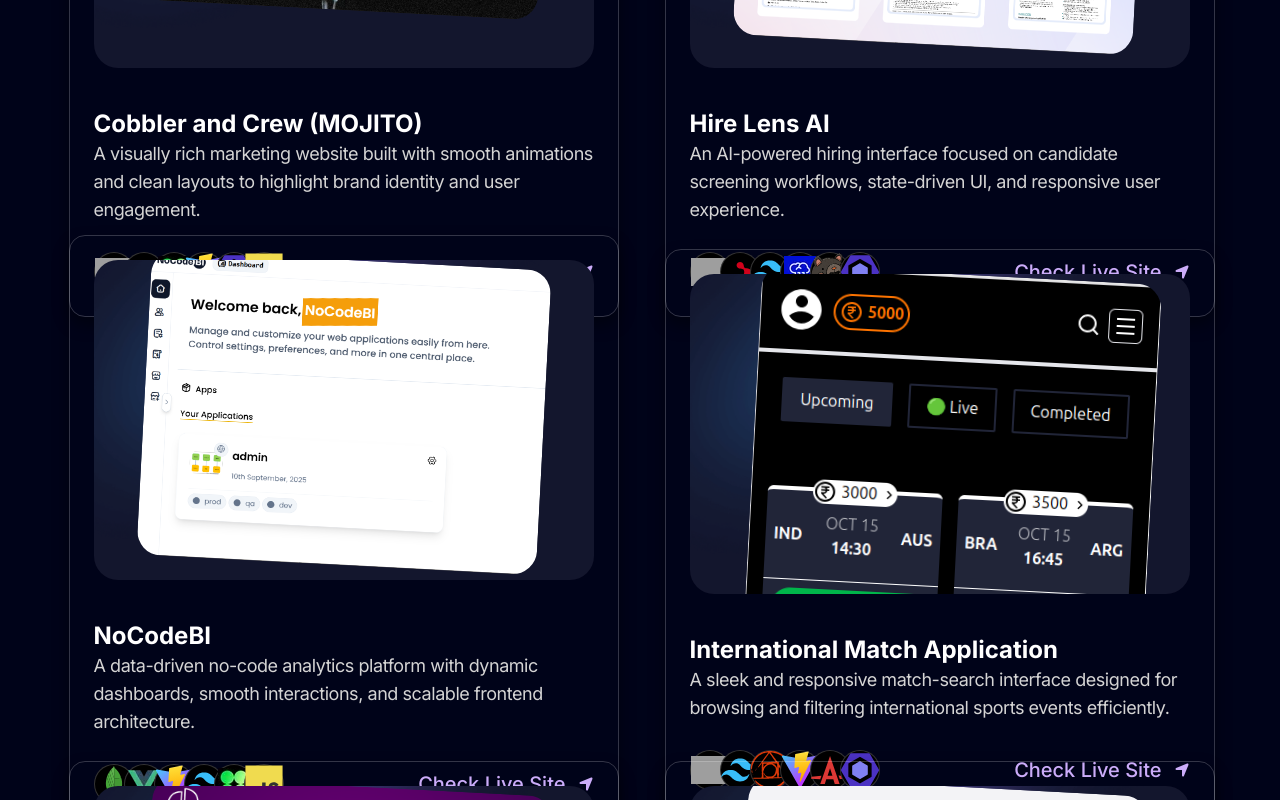
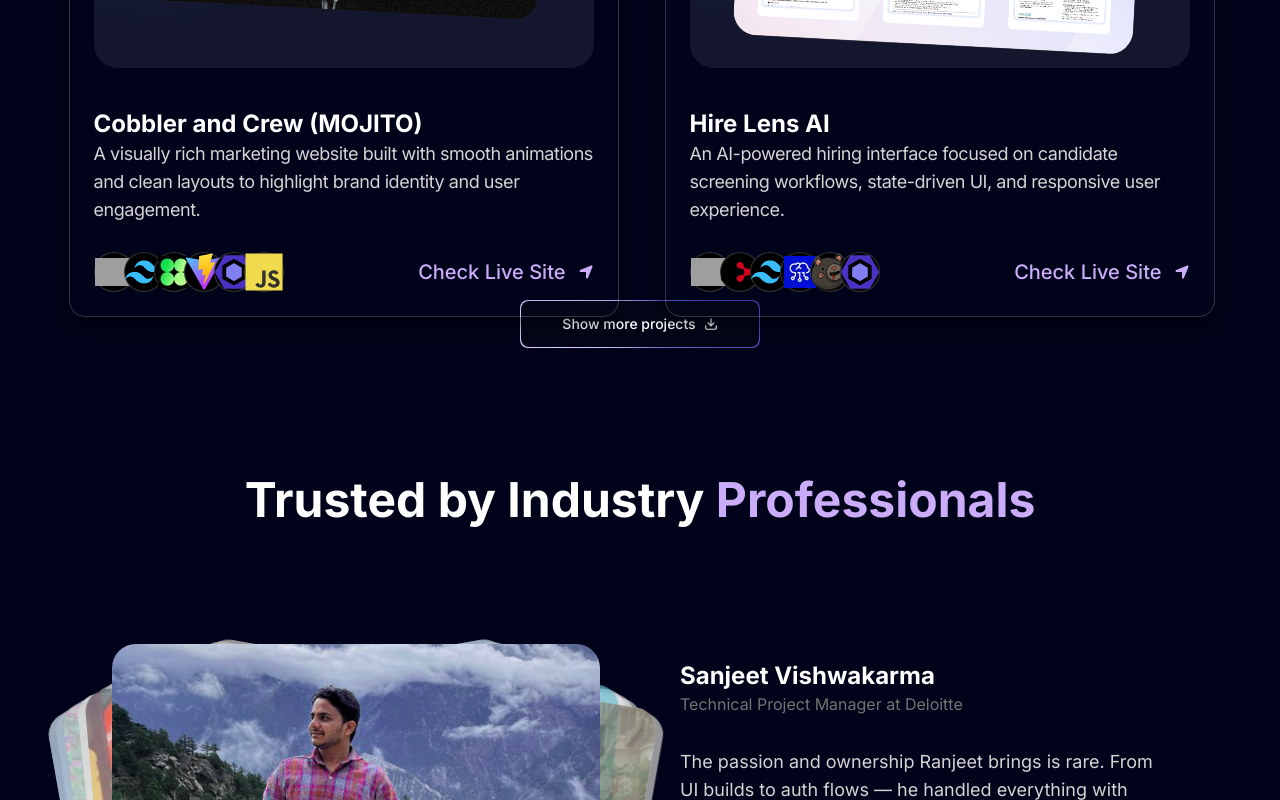
Before and after one commit to Ranjeet-vishwakarma-8081/RanjeetTechSolutions, a React (Vite) app: page / in a window 1280 px wide. Shown: the part 3472-4272 px from the top of the page. Built offline with nearby package versions, Linux system fonts and the light colour scheme; grey boxes are pictures that could not be loaded.

Commit message:
Added logic for displaying projects based on visible count

```diff
--- a/src/components/RecentProjects.jsx
+++ b/src/components/RecentProjects.jsx
@@ -1,8 +1,30 @@
+import { useState } from "react";
 import { FaLocationArrow } from "react-icons/fa6";
 import { projects } from "../data";
 import { PinContainer } from "./ui/PinContainer";
+import { FiLoader, FiDownload } from "react-icons/fi";
+import MagicButton from "./ui/MagicButton";
+
+const INITIAL_COUNT = 4;
+const LOAD_MORE_COUNT = 2;
 
 const RecentProjects = () => {
+  const [visibleCount, setVisibleCount] = useState(INITIAL_COUNT);
+  const [isLoadingProjects, setIsLoadingProjects] = useState(false);
+
+  const hasMoreProjects = visibleCount < projects.length;
+
+  const handleLoadMoreProjects = () => {
+    setIsLoadingProjects(true);
+
+    setTimeout(() => {
+      setVisibleCount((prev) =>
+        Math.min(prev + LOAD_MORE_COUNT, projects.length),
+      );
+      setIsLoadingProjects(false);
+    }, 600);
+  };
+
   return (
     <div className="py-16" id="projects">
       <h2 className="heading">
@@ -10,14 +32,16 @@
         <span className="text-purple">recent projects</span>
       </h2>
 
-      <div className="flex flex-wrap items-center justify-center gap-10 mt-10 lg:gap-x-24 lg:gap-y-20 2xl:gap-y-10 md:py-20 ">
-        {projects.map(({ id, title, link, description, img, iconLists }) => (
+      <div className="flex flex-wrap items-center justify-center gap-10 mt-10 lg:gap-x-24 lg:gap-y-20 2xl:gap-y-10 md:py-20">
+        {projects
+          .slice(0, visibleCount)
+          .map(({ id, title, link, description, img, iconLists }) => (
             <div
               key={id}
               className="flex items-center justify-center w-[80vw] sm:w-[500px] 2xl:w-[570px] sm:h-[27rem] 2xl:h-[40rem]"
             >
               <PinContainer title={link} href={link}>
-              <div className="mb-10 overflow-hidden relative flex justify-center items-center sm:w-[500px] 2xl:w-[570px] w-[80vw] h-[30vh] sm:h-[40vh] ">
+                <div className="mb-10 overflow-hidden relative flex justify-center items-center sm:w-[500px] 2xl:w-[570px] w-[80vw] h-[30vh] sm:h-[40vh]">
                   <div className="relative w-full h-full overflow-hidden bg-[#13162d] rounded-3xl">
                     <img src="/bg.png" alt="bg-img" />
                   </div>
@@ -28,12 +52,15 @@
                     loading="lazy"
                   />
                 </div>
+
                 <h1 className="text-xl font-bold text-white md:text-2xl line-clamp-1">
                   {title}
                 </h1>
+
                 <p className="text-base font-light tracking-tight text-neutral-300 line-clamp-3 lg:text-lg lg:font-normal">
                   {description}
                 </p>
+
                 <div className="flex justify-between mt-7">
                   <div className="flex items-center">
                     {iconLists.map((icon, index) => (
@@ -48,6 +75,7 @@
                       </div>
                     ))}
                   </div>
+
                   <div className="flex items-center justify-center">
                     <p className="text-sm lg:text-xl font-medium text-[#CBACF9]">
                       Check Live Site
@@ -59,6 +87,27 @@
             </div>
           ))}
       </div>
+
+      {/* Show More Button */}
+      {hasMoreProjects && (
+        <div className="flex items-center justify-center">
+          <MagicButton
+            title={
+              isLoadingProjects ? "Loading projects..." : "Show more projects"
+            }
+            icon={
+              isLoadingProjects ? (
+                <FiLoader className="animate-spin" />
+              ) : (
+                <FiDownload />
+              )
+            }
+            position="right"
+            handleClick={handleLoadMoreProjects}
+            disabled={isLoadingProjects}
+          />
+        </div>
+      )}
     </div>
   );
 };
```
Lines whose indentation alone changed are shown as unchanged.
